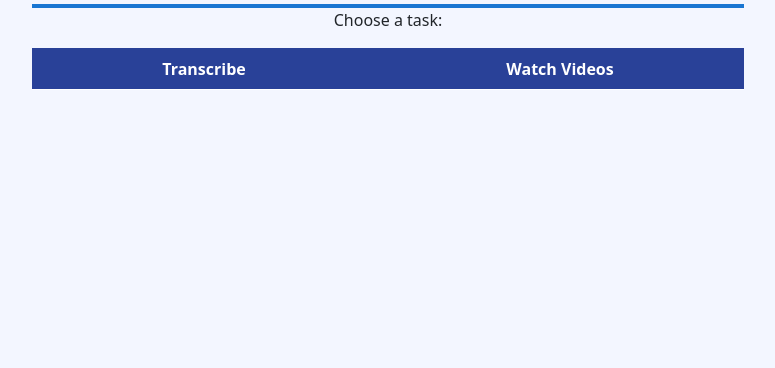
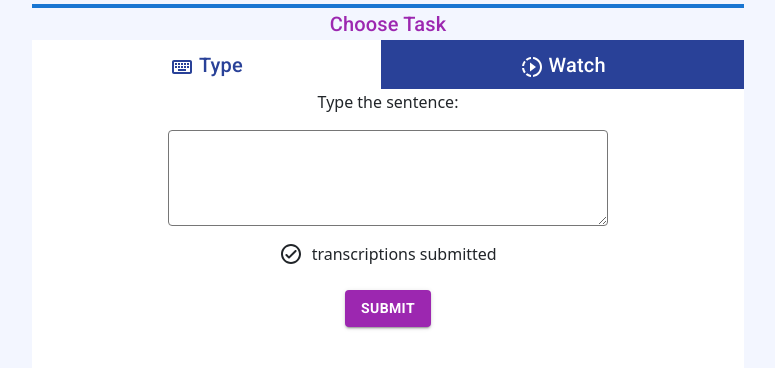
Before and after one commit to reha96/labor_leisure_experiment, a React (Create React App) app: page /tasks in a window 1280 px wide. Shown: the top 368 px of the page, without its empty margins (252-1027 px from the left). Built offline with nearby package versions, Linux system fonts and the light colour scheme.

Commit message:
looks ok before backend

```diff
--- a/src/Components/Labor.js
+++ b/src/Components/Labor.js
@@ -456,7 +456,7 @@ const Labor = () => {
           </div>
         );
       })}
-      <p style={{ display: 'flex', justifyContent: 'center' }}>Please transcribe the text above:</p>
+      <p style={{ display: 'flex', justifyContent: 'center' }}>Type the sentence:</p>
       <textarea className='textarea'
         type="text"
         value={typedValue}
@@ -467,7 +467,7 @@ const Labor = () => {
         <p style={{ display: 'flex', justifyContent: 'center'}}> <CheckCircleOutlineRoundedIcon/>  <strong>&nbsp;{window.localStorage.getItem('localcount')}&nbsp;</strong> transcriptions submitted </p>
       </div>
       <div className='container'>
-      <ButtonM variant='contained' color='secondary' onClick={handleSubmit}><strong>Submit Transcription</strong></ButtonM>
+      <ButtonM variant='contained' color='secondary' onClick={handleSubmit}><strong>Submit</strong></ButtonM>
       </div>
 
       {/* <div>&nbsp;</div> */}
--- a/src/Components/TimerPractice.js
+++ b/src/Components/TimerPractice.js
@@ -9,9 +9,6 @@ import Dialog from '@mui/material/Dialog';
 import DialogActions from '@mui/material/DialogActions';
 import DialogContent from '@mui/material/DialogContent';
 import DialogContentText from '@mui/material/DialogContentText';
-import DialogTitle from '@mui/material/DialogTitle';
-
-
 
 const TimerPractice = (props) => {
   const { initialMinute = 0, initialSeconds = 0 } = props;
@@ -67,9 +64,8 @@ const TimerPractice = (props) => {
 
       </Button> */}
       <Dialog
-
         open={open}
-        onClose={handleClose}
+        onClose={null}
         aria-labelledby="alert-dialog-title"
         aria-describedby="alert-dialog-description"
       >
@@ -78,13 +74,13 @@ const TimerPractice = (props) => {
         </DialogTitle> */}
         <DialogContent>
           <DialogContentText id="alert-dialog-description">
-            Press OK to watch videos.
+            Click to switch to the next task.
           </DialogContentText>
         </DialogContent>
         <DialogActions>
           {/* <Button onClick={handleClose}>Disagree</Button> */}
           <Button onClick={handleClose} autoFocus>
-            OK
+            Continue
           </Button>
         </DialogActions>
       </Dialog>
--- a/src/Pages/Home.js
+++ b/src/Pages/Home.js
@@ -16,7 +16,8 @@ import Alert from '@mui/material/Alert';
 const Home = () => {
 
   localStorage.setItem('stop', false)
-  localStorage.setItem('attentionFail', 0)
+  localStorage.setItem('attentionFail1', 0)
+  localStorage.setItem('attentionFail2', 0)
   localStorage.setItem('treatment', Math.random())
   localStorage.setItem('lottery', Math.random())
   const [checked, setChecked] = useState(false);
@@ -65,7 +66,7 @@ const Home = () => {
           Thank you for participating in this study.
           Please read and follow the instructions carefully as they contain everything you need to know to participate.</p> */}
 
-        <Alert sx={{ mb: 2 }} className="HomePage_p" severity="warning"> Please use Firefox or a Chromium (Chrome, Brave, Edge) based browser. <strong>Safari is not allowed for this study. </strong></Alert>
+        <Alert sx={{ mb: 2 }} className="HomePage_p" severity="warning"> Please use a Chromium (Chrome, Brave, Edge) based browser. <strong>Safari and Firefox are not allowed for this study. </strong></Alert>
         {/* <p className="HomePage_p">
           Participation in this study is voluntary and will take no more than <strong>25 minutes</strong> of your time.
           After the details of the study have been explained to you, you may decline to participate if you so wish.
--- a/src/Pages/Home2.js
+++ b/src/Pages/Home2.js
@@ -16,7 +16,7 @@ import { useState } from "react";
 
 const Home2 = () => {
 
-    const [counter, setCounter] = useState(parseInt(window.localStorage.getItem('attentionFail')));
+    const [counter, setCounter] = useState(parseInt(window.localStorage.getItem('attentionFail1')));
 
     var Fail = 0;
 
@@ -38,7 +38,7 @@ const Home2 = () => {
             setError(true);
             // Fail = parseInt(counter) + 1;
             // setCounter(Fail);
-            // localStorage.setItem('attentionFail', Fail);
+            // localStorage.setItem('attentionFail1', Fail);
             localStorage.setItem('stop', 'false');
         } else {
             setHelperText('Please select an option.');
@@ -59,7 +59,7 @@ const Home2 = () => {
             setError(true);
             Fail = parseInt(counter) + 1;
             setCounter(Fail);
-            localStorage.setItem('attentionFail', Fail);
+            localStorage.setItem('attentionFail1', Fail);
         } else {
             setHelperText('Please select an option.');
             setError(true);
--- a/src/Pages/LotteryLose.js
+++ b/src/Pages/LotteryLose.js
@@ -21,16 +21,16 @@ const Lottery = () => {
 
     var input = [];
 
-    const nextPage = (event) => {
-        setOpen(true)
-        localStorage.setItem('localcount', 0)
-        localStorage.setItem('lastmin', 11)
-        localStorage.setItem('lastsec', 59)
-        localStorage.setItem('transc', JSON.stringify(input))
-        window.localStorage.setItem('progress', 0)
-    }
+    // const nextPage = (event) => {
+    //     // setOpen(true)
+    //     localStorage.setItem('localcount', 0)
+    //     localStorage.setItem('lastmin', 11)
+    //     localStorage.setItem('lastsec', 59)
+    //     localStorage.setItem('transc', JSON.stringify(input))
+    //     window.localStorage.setItem('progress', 0)
+    // }
 
-    const [counter, setCounter] = useState(parseInt(window.localStorage.getItem('attentionFail')));
+    const [counter, setCounter] = useState(parseInt(window.localStorage.getItem('attentionFail2')));
 
     var Fail = 0;
 
@@ -52,7 +52,7 @@ const Lottery = () => {
             setError(true);
             // Fail = parseInt(counter) + 1;
             // setCounter(Fail);
-            // localStorage.setItem('attentionFail', Fail);
+            // localStorage.setItem('attentionFail2', Fail);
             localStorage.setItem('stop2', 'false');
         } else {
             setHelperText('Please select an option.');
@@ -73,11 +73,16 @@ const Lottery = () => {
             setError(true);
             Fail = parseInt(counter) + 1;
             setCounter(Fail);
-            localStorage.setItem('attentionFail', Fail);
+            localStorage.setItem('attentionFail2', Fail);
         } else {
             setHelperText('Please select an option.');
             setError(true);
         }
+        localStorage.setItem('localcount', 0)
+        localStorage.setItem('lastmin', 11)
+        localStorage.setItem('lastsec', 59)
+        localStorage.setItem('transc', JSON.stringify(input))
+        window.localStorage.setItem('progress', 0)
     };
 
     const [open, setOpen] = React.useState(false);
@@ -171,7 +176,7 @@ const Lottery = () => {
                         </ButtonM>
                         :
                         <Link underline="none" href={localStorage.getItem('treatment') >= 0.5 ? "tasks" : "tasksalt"}>
-                            <ButtonM variant='contained' color='secondary' type="button" >
+                            <ButtonM variant='contained' color='secondary' type="button">
                                 <strong>begin</strong>
                             </ButtonM>
                         </Link>}
--- a/src/Pages/Tasks.js
+++ b/src/Pages/Tasks.js
@@ -8,30 +8,18 @@ import Tab from 'react-bootstrap/Tab';
 import Tabs from 'react-bootstrap/Tabs';
 import Labor from '../Components/Labor';
 import Leisure from '../Components/Leisure';
+import Typography from '@mui/material/Typography';
+import KeyboardOutlinedIcon from '@mui/icons-material/KeyboardOutlined';
+import SlowMotionVideoOutlinedIcon from '@mui/icons-material/SlowMotionVideoOutlined';
 
 
 const Tasks = () => {
-
-  // const [pcounter, setPcounter] = useState(() => {
-  //   console.log("page refreshed, localcount is " + localStorage.getItem('localcount'))
-  //   return localStorage.getItem('localcount')
-  // });
-
-  const savelabor = (event) => {
-    // setPcounter(window.localStorage.getItem('localcount'))
-    // console.log("clicked labor task")
-  };
-
-  const saveleisure = (event) => {
-    // setPcounter(window.localStorage.getItem('localcount'))
-    // console.log("clicked leisure task")
-  };
 
   return (
     <div className='Pagetasks'>
       <Container className="p-1" fluid='sm'>
         <Timer initialMinute={window.localStorage.getItem('lastmin')} initialSeconds={window.localStorage.getItem('lastsec')} />
-        <p style={{ display: 'flex', justifyContent: 'center' }}>Choose a task:</p>
+        <Typography variant='h6' color='secondary' className="center">Choose Task</Typography>
         <style type="text/css">
           {`
         .bg-info {
@@ -95,18 +83,23 @@ const Tasks = () => {
         `}
         </style>
         <Tabs
-          defaultActiveKey=""
+          defaultActiveKey="1"
           id="mytab"
           className="mb-0"
           fill
         // mountOnEnter='true' can be interesting for future
         >
-          <Tab eventKey="1" title={<strong>Transcribe</strong>} onClick={savelabor}>
+          <Tab eventKey="1" title={<Typography variant='h6'> <KeyboardOutlinedIcon /> Type</Typography>} >
             <Labor />
           </Tab>
-          <Tab eventKey="2" title={<strong>Watch Videos</strong>} onClick={saveleisure}>
-            <Leisure />
-          </Tab>
+          {(localStorage.getItem('lastmin') >= 10) ?
+            <Tab eventKey="2" title={<Typography variant='h6'> <SlowMotionVideoOutlinedIcon /> Watch </Typography>} disabled>
+              <Leisure />
+            </Tab>
+            : <Tab eventKey="2" title={<Typography variant='h6'> <SlowMotionVideoOutlinedIcon /> Watch </Typography>} >
+              <Leisure />
+            </Tab>
+          }
         </Tabs>
         <Outlet />
       </Container>
--- a/src/Pages/TasksAlt.js
+++ b/src/Pages/TasksAlt.js
@@ -7,6 +7,9 @@ import Tab from 'react-bootstrap/Tab';
 import Tabs from 'react-bootstrap/Tabs';
 import Labor from '../Components/Labor';
 import LeisureAlt from '../Components/LeisureAlt';
+import Typography from '@mui/material/Typography';
+import KeyboardOutlinedIcon from '@mui/icons-material/KeyboardOutlined';
+import SlowMotionVideoOutlinedIcon from '@mui/icons-material/SlowMotionVideoOutlined';
 
 
 const TasksAlt = () => {
@@ -16,21 +19,21 @@ const TasksAlt = () => {
   //   return localStorage.getItem('localcount')
   // });
 
-  const savelabor = (event) => {
+  // const savelabor = (event) => {
   // setPcounter(window.localStorage.getItem('localcount'))
   // console.log("clicked labor task")
-  };
+  // };
 
-  const saveleisure = (event) => {
+  // const saveleisure = (event) => {
   // setPcounter(window.localStorage.getItem('localcount'))
   // console.log("clicked leisure task")
-  };
+  // };
 
   return (
     <div className='Pagetasks'>
       <Container className="p-1" fluid='sm'>
         <Timer initialMinute={window.localStorage.getItem('lastmin')} initialSeconds={window.localStorage.getItem('lastsec')} />
-        <p style={{ display: 'flex', justifyContent: 'center' }}>Choose a task:</p>
+        <Typography variant='h6' color='secondary' className="center">Choose Task</Typography>
         <style type="text/css">
           {`
         .bg-info {
@@ -94,18 +97,23 @@ const TasksAlt = () => {
         `}
         </style>
         <Tabs
-          defaultActiveKey=""
+          defaultActiveKey="1"
           id="mytab"
           className="mb-0"
           fill
         // mountOnEnter='true' can be interesting for future
         >
-          <Tab eventKey="1" title={<strong>Transcribe</strong>} onClick={savelabor}>
+          <Tab eventKey="1" title={<Typography variant='h6'> <KeyboardOutlinedIcon /> Type</Typography>}>
             <Labor />
           </Tab>
-          <Tab eventKey="2" title={<strong>Watch Videos</strong>} onClick={saveleisure}>
+          {(localStorage.getItem('lastmin') >= 10) ?
+            <Tab eventKey="2" title={<Typography variant='h6'> <SlowMotionVideoOutlinedIcon /> Watch </Typography>} disabled>
               <LeisureAlt />
             </Tab>
+            : <Tab eventKey="2" title={<Typography variant='h6'> <SlowMotionVideoOutlinedIcon /> Watch </Typography>} >
+              <LeisureAlt />
+            </Tab>
+          }
         </Tabs>
         <Outlet />
       </Container>
```
Also changed, not shown: src/Components/Timer.js (+38 -3 lines), src/Pages/Confirm.js (+35 -15 lines). Lines whose indentation alone changed are shown as unchanged.
